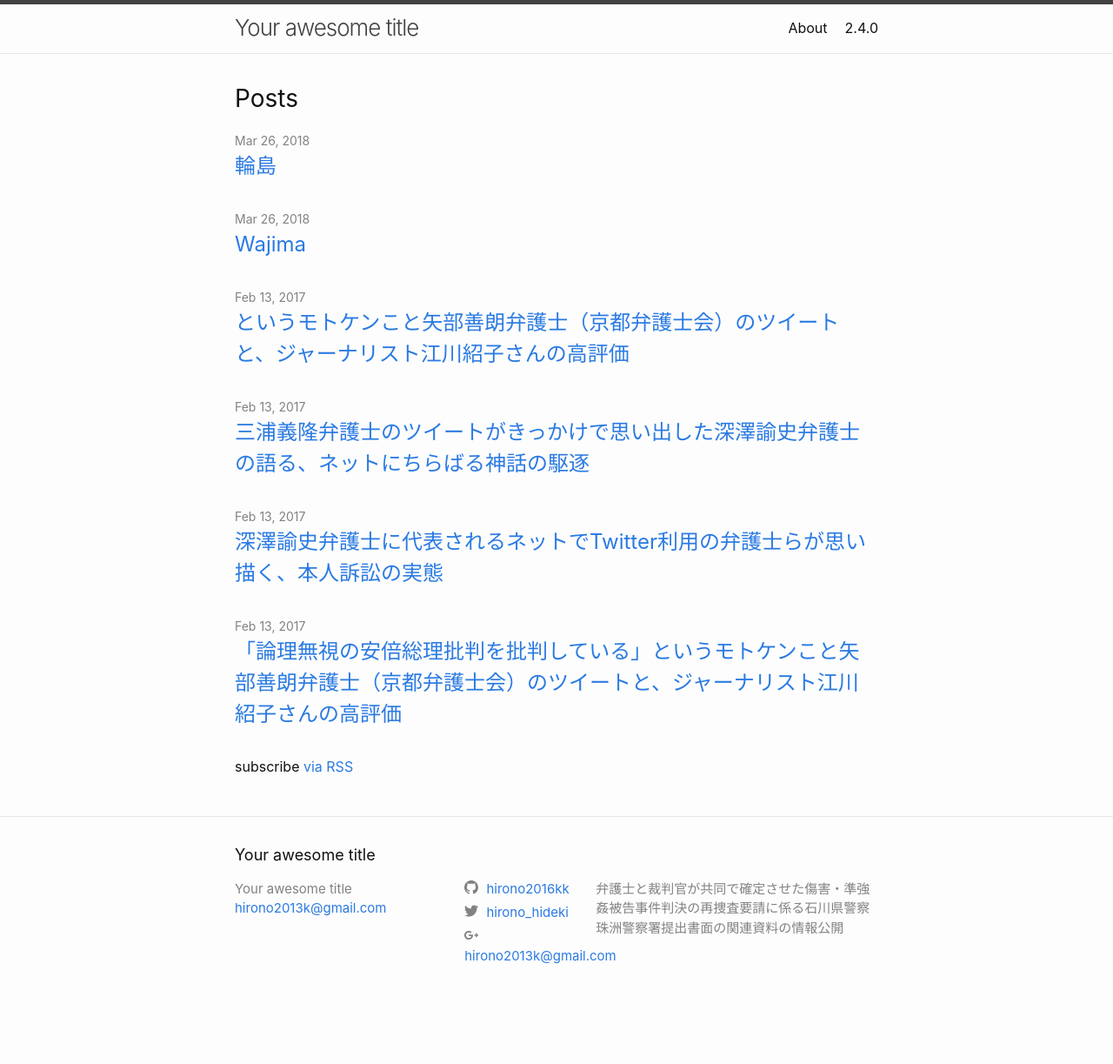
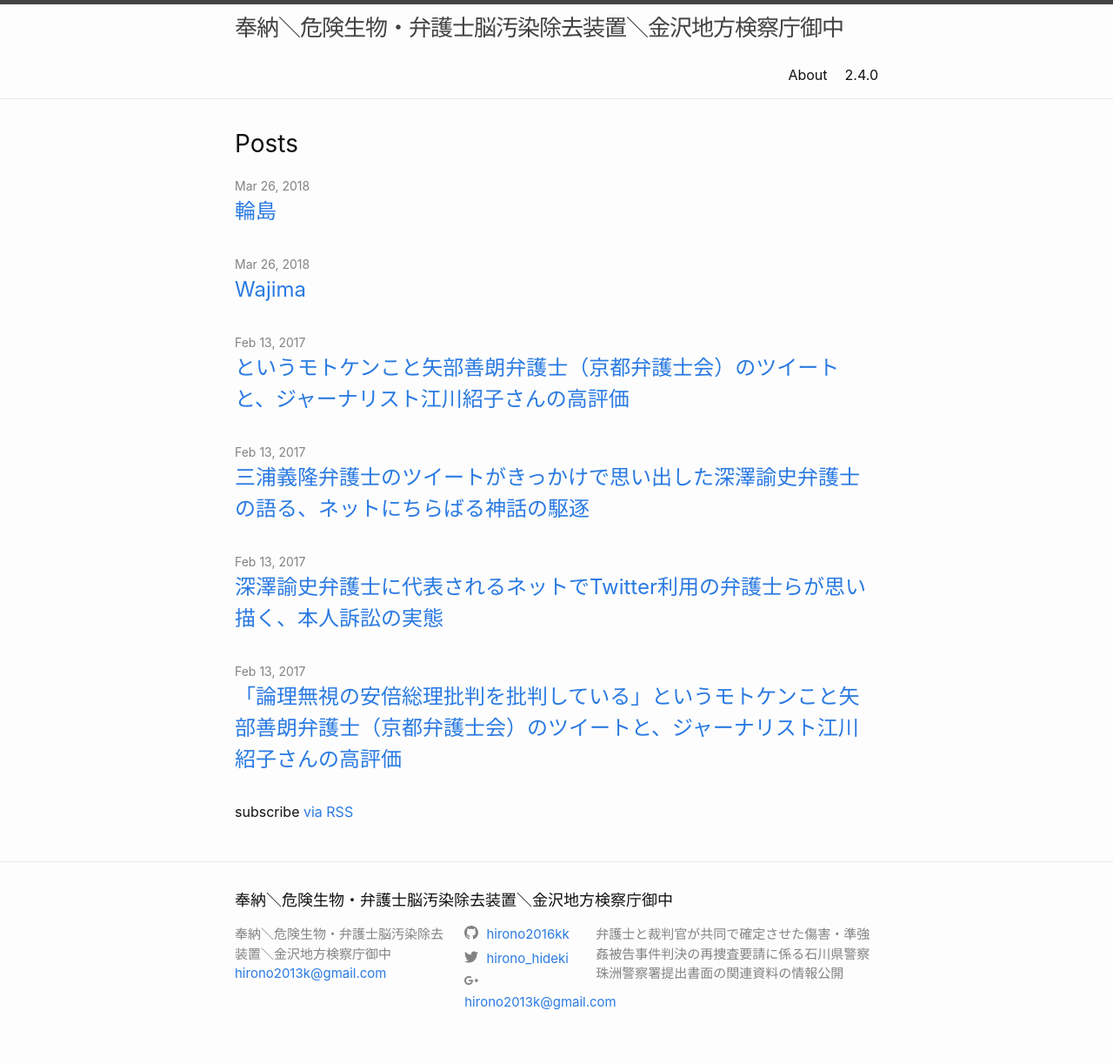
Before and after one commit to hirono2016kk/minima, a Jekyll site: the page built from index.md, in a window 1280 px wide. Shown: the whole page at 87% size. Built offline with Jekyll 4.4.1, drawn with Linux system fonts in a browser that asks for light colours; before the commit the page ends 1171 px from its top, so only the background shows below that.

Commit message:
update 2018-03-26_1219 a66-Diginnos-PC

```diff
--- a/_config.yml
+++ b/_config.yml
@@ -1,4 +1,4 @@
-title: Your awesome title
+title: 奉納＼危険生物・弁護士脳汚染除去装置＼金沢地方検察庁御中
 email: hirono2013k@gmail.com
 description: >- # this means to ignore newlines until "baseurl:"
  弁護士と裁判官が共同で確定させた傷害・準強姦被告事件判決の再捜査要請に係る石川県警察珠洲警察署提出書面の関連資料の情報公開
```
